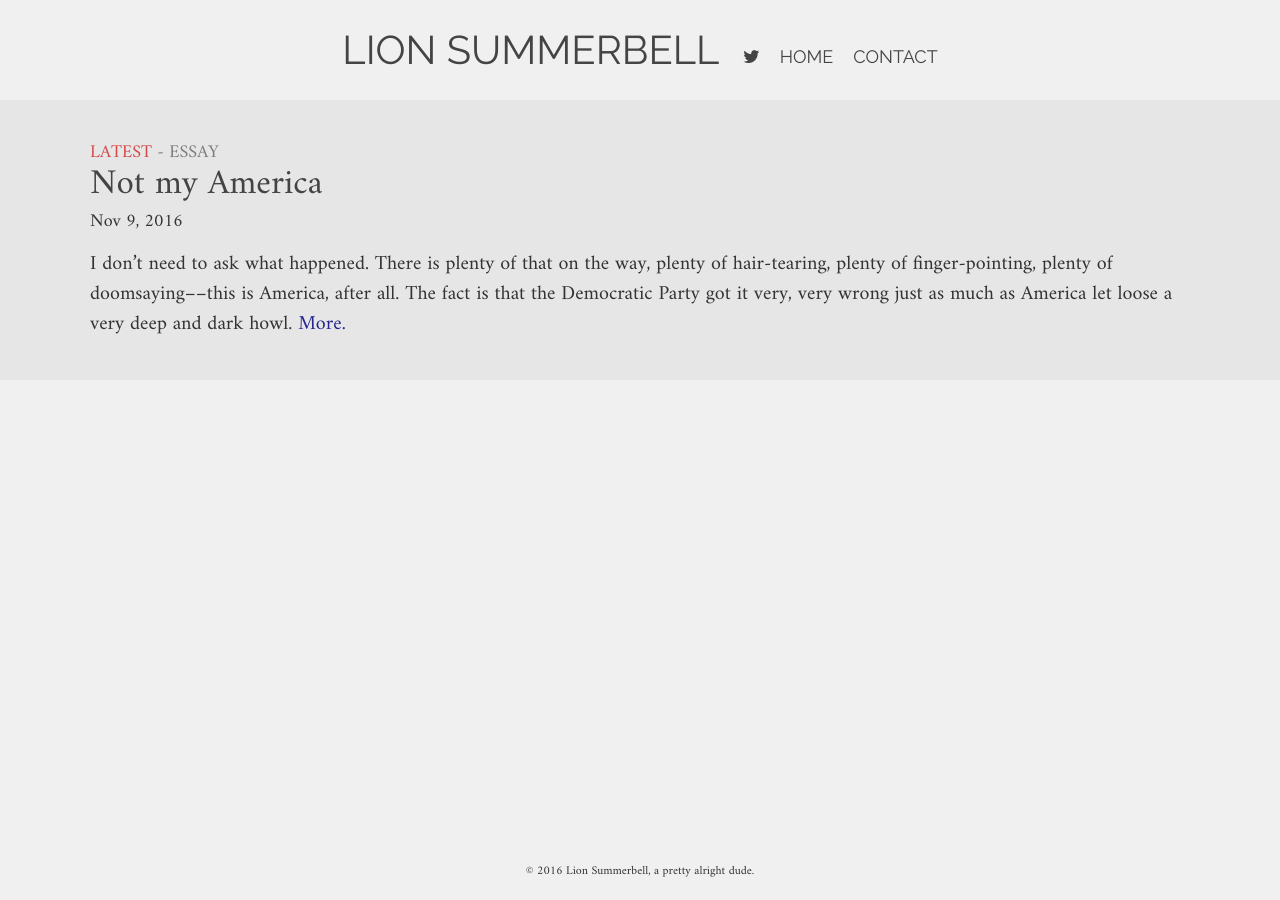
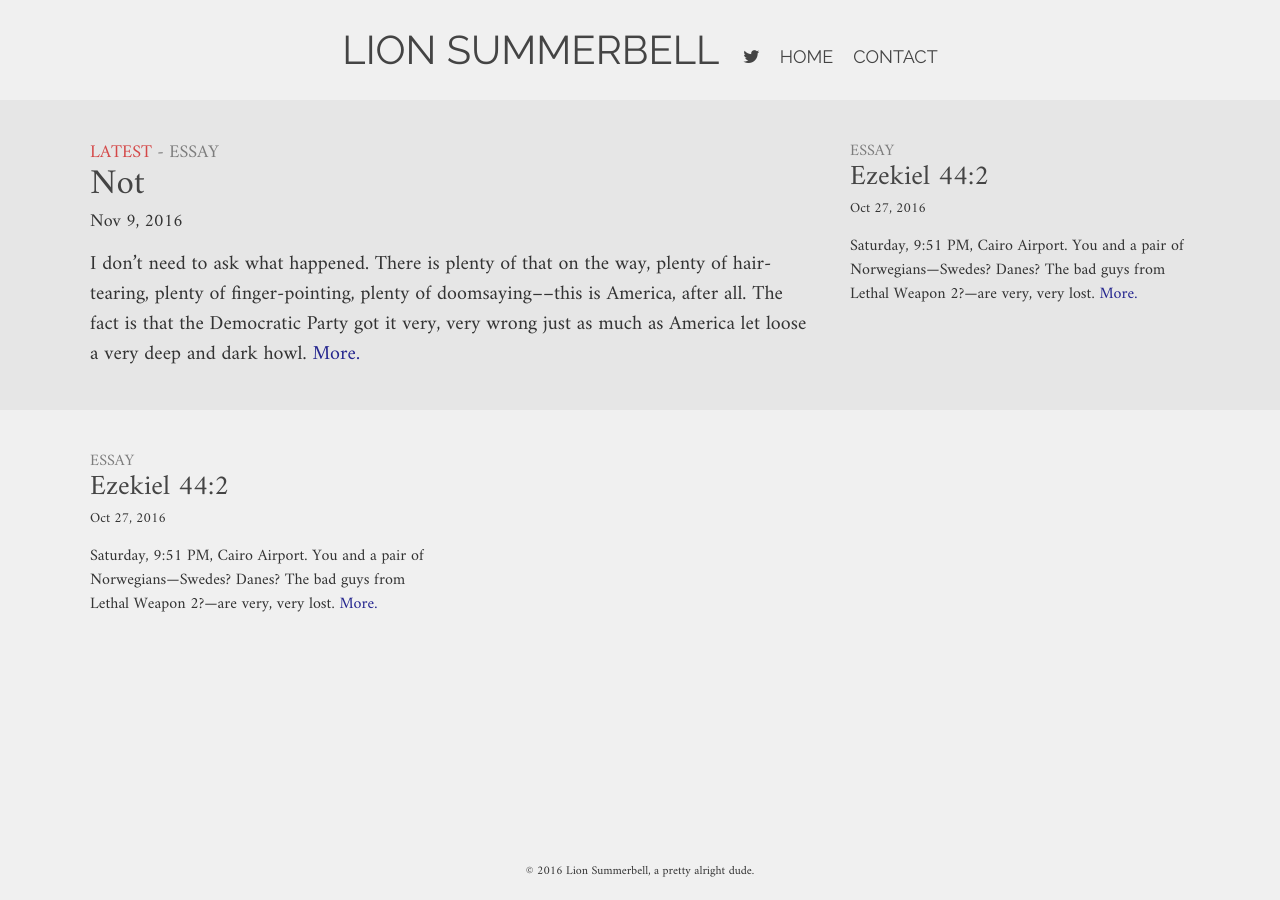
Before and after one commit to smmbll/smmbll.github.io, a Jekyll site: the page built from index.md, in a window 1280 px wide. Built offline with Jekyll 4.4.1, drawn with Linux system fonts in a browser that asks for light colours; some of the changed lines change nothing that is shown.

Commit message:
Readded cairo

```diff
--- /dev/null
+++ b/_posts/2016-10-27-cairo-airport.md
@@ -0,0 +1,158 @@
+---
+layout: post
+title:  Ezekiel 44:2
+date:   2016-10-27 12:37:00 +0200
+author: Lion Summerbell
+type: essay
+---
+Saturday, 9:51 PM, Cairo Airport. You and a pair of Norwegians—Swedes? Danes? The bad guys from Lethal Weapon 2?—are very, very lost.
+
+They’re a strange pair, whatever fjord they crawled out of. They’re identical twins, though the word falls short of capturing the exactitude of their congruence. Identically sexless, identically ageless, hair and skin identically colorless, they’re about as wide around as a belt loop, and they tower over everyone in the airport, scraping the heavens, or at least the PVC ceiling. Their movements are so perfectly articulated that they seem to have more frames per second than reality itself. They see nothing that isn’t one another. And from the way that their eyes meet––the intensity and intimacy of that shared gaze—you know with absolute certainty that each year at the first coming of Spring, they sneak off to the lightless center of a pristine Scandinavian wood to fuck vigorously and decadently in a carbon neutral cabin.
+
+As for why you’re lost with them, that’s a hard question to answer. You weren’t following them, and they certainly weren’t aware of you. The blame seems to lie squarely on the signs, which appear to have been intended for the set of a Kafka play. Down this hall, then up it again; two rights and then a left; shuffle sideways, turn 35 degrees counterclockwise; pirouette; shimmy; first position; demi-plié. All that messhugeneh and where do you end up? At an arrow pointing back the way you came, to a toilet that your aching bladder keeps reminding you will not be there.
+
+At this point, you’re ready to go completely mad. It’s a bum rap, sure, but at this point catastrophic mental collapse would be a welcome reprieve from your current circumstances. You’re all set to start start screaming about satellites when the Vikings come to a sudden halt. With the precision of a synchronized swimming team, their heads swivel pigeon-perfectly, locking onto a single point to their left. The sureness of the movement carries you with it; you, too, look. Through the wet tea bag drone of the overheads, you see a doorway, and that sainted word, ‘Departures’, hovering above. The light from within is pure gold. You would weep, if you didn’t suspect that the Danes would cull you at the first sign of weakness––always with them is it for the good of the herd.
+
+Half-crazed with joy, you practically skip inside. And come to an almost immediate stop–because the machine. A blue steel machine, a black rubber machine, a death’s head machine, the kind that’s called something pseudo-anatomical and Metal Gear-sounding: Sphenctor or Labiarm or Frenulex.
+
+It’s a checkpoint. And you have been checked.
+
+You look around for someone to direct you, but there is no one else there. Theoretically, if you were a real badass, you would walk around the metal detector and just go right on through. If you had iron hands you could punch through concrete–theoretically. If you had self-control and a sustained capacity for empathy, you could be truly happy with yourself and other people—theoretically.
+
+So, good citizen and bad friend that you are, you put your bags onto the scanner’s conveyor belt, square up with the metal detector—that budget Stargate the color of prison pork—and, still buoyed by the not total absence of reason & rationality in Cairo airport, stroll on through.
+
+AAAAAAAAA! goes the alarm.
+
+The world starts to swim at the edges: you are flashing back. You’re being taken to a time before time, a place before place. You are going back—to Belgium.
+
+You are in line at security. Your turn has come. You step up to the metal preparation table. On it, you place your bag, which you open, removing your laptop. This you place into one tray, and your backpack, into another. You then take your other bag, your larger bag, removing from it your toiletries case, and place both of these things into a third tray. A fourth one rounds it off for your phone, wallet, jacket, and all your pockets’ divers Devises. Thusly assembled, you send the convoy onwards and pass through the metal detector, which issues no report. On the other side, you line up in good faith for your turn to reclaim and repackage your property.
+
+There are two belts on the return end, one in front of the other, a plexiglass wall between. A steady stream of bags proceeds from behind the rubber flaps at the scanner’s egress and then down the belt closest to you.
+
+The sea parts: you see your backpack emerge, and then your laptop. These chug along down towards you. You see that your other bag is right behind them, but the backpack reaches you and you’ve only got seconds to grab it before you cause a fifty-car pileup. You get the trays out in the nick of time and take them to the repacking table. Then you come back.
+
+Your bag is not on the belt. Not on the closest one, anyway. It’s going down the far side. You are dimly aware that something is happening, until the point is made very clear when from beyond the cordonne securitaire comes plodding over one of that sullen tribe of meritocracy’s victims, crew-cutted and with shoulders like a wet anthill. His hands are in white gloves, the kind whose wrist the doctor snaps just before going deep into the dark side of the moon. He takes your bag. He has taken your bag. It is now on the docket of the court of no appeal: the inspection zone.
+
+You rush around the corner. The guard is standing, trimly and without expression, at a black table. Your bag is in front of him.
+
+“Shir,” he asks, Flemishly. “Ish thish yuur baak?”
+
+Of course it’s my fucking bag you asshole, you imagine shouting.
+
+“Yes,” you say. “It is.”
+
+The guard’s face remains immutable—all except for one eyebrow, which creeps up, lingers, and comes back down to rest. The sign, you realize, of your impending doom.
+
+“Pleash, shir. Vat ish in yuur baak?” For the life of you you can’t figure out what he means. What did you pack? T-shirts and underwear, mostly clean. Some feuilletons à la Graham Greene–the good ones, you know, when he’s older and angry all of the time–and a nice smutty Black Mask Chandler where the world cozies along on a diet of whiskey highballs and morphine. You struggle to think of anything that could be misconstrued. Do you own one of those nail files that looks like a bowie knife if you turn it just so?
+
+You look at the guard for some sort of sign. His eyes are unnervingly small. You can’t be sure, but, staring into them, you have the feeling that he’s blinking out racial slurs in morse code.
+
+“I don’t know,” you say, and this is the God’s honest truth.
+
+“Sher ish shomeshink in yuur baak, shir.” He sounds as certain of this as he is that the sun will rise tomorrow and that Holland is for pussies. “I haf permishun to inshpect it now.”
+
+You nod, as if this weren’t a command, and are pained by how utterly hapless you are.
+
+He opens your bag and begins emptying its contents onto the table. T-shirts, check. Underwear, check. A book–-_Comedies of the Sexual Life_; at least you did pick a good GG.
+
+You feel that you are being stared at by everyone who goes past; and if you looked up, you wouldn’t be wrong. Everyone is regarding you with a ferocious Nordic hatred for disorder and its flagrant, filthy handmaidens. The ignominy is unrelenting, and it is all for you.He is Spartacus, screams the colosseum all around.
+
+His hand is near the bottom of your bag when it suddenly stops moving. He looks down very intently at what he’s found. Your stomach, meanwhile, is now midway through a career-defining gymnastics routine.
+
+His chin shifts a micron to the right. Sissone, roundoff, back handspring, back tuck. It then describes a similar shift to the left. Triple back handspring into an Arabian, 9.5 for the landing. Then he begins withdrawing the tua culpa. That’s when your heart spins off the low bar to reach the high and misses, slamming into the ground, its career over in a mess of shattered bone and withdrawn endorsements.
+
+The guard’s hand stops moving just before it crests the bag’s zip. He is looking at you with his cop face on. He’s just some shmuck on an hourly, you know that. But he’s a shmuck with power. He’s a power shmuck.
+
+You’re going to be arrested, you realize. You’ll have to call your father. You’re almost 30, so you can’t really get grounded anymore, which is some relief. But you remember that time when you were 10, maybe 11, and you stole some Sour Patch kids from the deli, and your dad didn’t yell at you, he just said you only had one life, and if you did it shitty, it wasn’t his problem. But he sure wasn’t gonna bail you out of jail. You remember that your dad grew up a Methodist, and that he doesn’t believe in happiness. And you know—icily, undeniably—that he wouldn’t, either.
+
+He asks, “Vud yuu like to tell me vat,” and here comes the big reveal, “dish ish?”
+
+You stare into dish; and dish, it stares back.
+
+There are moments in life that are like this: when two separate parts of your brain are talking to you, both with very different opinions, and neither with any awareness of the other’s existence.
+
+There is one part of you that is sure that it knows what you’re looking at it. It’s a cardboard box, six by six, with a fold-over lid. There is no decal on it or any other identifying markings. You know, however, what’s inside it. And moreover, you know that in an age of science, there could be no reason for it to send you to jail.
+
+But there is another part of you that heaps scorn on that kind of naiveté. An age of science? Don’t fool yourself. Reason has flown south for the winter, my friend. And it’s going to be a long, long winter.
+
+Even though you’re looking at something and you know what it must be, you also cannot believe that it is what you think i tis, because you’re going to be imprisoned for having it, and how could that be? Your confusion worsens considerably when the guard opens the box—“I haf yuur permishun to open it,” he tells you—and you are staring at exactly what logic and reason dictate would be there.
+
+Oh, and what is it, anyway? A single black speaker cone. It’s for your roommate, who uses you as an Amazon mule, because you’re both fated to live in a place still yoked to the cart of traditional retail.
+
+Yes, a speaker cone, the first part of your brain is saying. This is plain to see.
+
+A bomb, the second one is saying. Somehow, this is a bomb.
+
+You are trapped, helpless, in the void between these two parallel ontologies. There is nowhere in your mind left to turn to. Your only choice is to submit to the external world for judgment; so you look to the guard, not sure if you’re crying but hoping in fact that you are, and that either pity or revulsion will spare you the rod.
+
+But oddly enough, he isn’t looking back at you at all. In fact, the glow in his eyes suggests that the whole world has gone dark for him—everything except this thing his hand is holding.
+
+“Ju yuu know,” he begins asking, “vat dish ish?”
+
+“It’s a cone,” you say, not believing yourself at all. “For a speaker.”
+
+He closes the box lid and places it on the table. Then he says, “In Belgium, shir,” a short pause for breath, “thish ish not allowed.”
+
+You feel that you should protest. But that’s a kind of hutzpah that’s way above your pay grade. You see, deep down in the halapalegic dark of your conscience is an old truth, a slimy one with legs, and you are down there with that truth right now, you facing it, it facing you.
+
+You both take in a breath. Eh, you pronounce in tandem.
+
+Fuck it.
+
+“Yes, sir,” you tell the guard. “I understand, sir,” you continue lying.
+
+He dips his chin down and up nanometer by nanometer. “Good,” he says. “I vill take it.”
+
+You scoop the rest of your belongings back into your bag and drag it over to the repacking tables. It takes you a few minutes to get everything in order. When you turn back, you see that same guard, off in the middle of the security area. He’s holding something in his hand. You can’t be sure, but it looks like—is that your speaker? His face has got a very certain kind of smile on it, a weightless one, like each corner of his mouth was held aloft by a string wrapped around the waist of a cherub.
+
+Way down in the dark with that truth, you see his covetousness, his , and you know: these are mine, too.
+
+Now crispen reality until you aren’t in (debatably) first-world Belgium. You’re back in Egypt, with a metal detector that’s just gone off, and just like at that inspection table, your mind is racing to understand.
+
+What do you know about Egypt? Hieroglyphics, for one. Those are pretty cool. Sadat—that’s the name of one of their presidents, right? He had something to do with missiles. What about the Islamic Brotherhood? They’re definitely here, or else they’re definitely nearby, but either way they’re definitely a thing.
+
+Your history is hazy, but your fear is clear. This is the third world, man, it tells you. You are supremely fucked. Your only hope is that when they’re shocking your balls below a parking garage on the outskirts of the city, one of the guys will have forgotten to charge his taser.
+
+At that moment, someone other than you and the twins finally appears. It’s a guard, and ‘appears’ isn’t the half of it: he comes running into the room animated by a rage whose purity would put Spanish cocaine to shame.
+
+An eggplant and a stun gun leap into your thoughts.
+
+The guard sees you, and them, and immediately begins waving his hands at everything that everyone is doing. He shouts many things in Arabic. Unsurprisingly, neither you nor the Northern Europeans are fluent speakers. This only deepens his fury.
+
+The twins have by now come onto your side, though the scanner stayed silent for them. They could go on now, but they don’t. For them, conscious life is inescapably adirectional. All that is real is sensation, that which quickens the blood. What do they care but to burn the world on the pyre of their passion and frenzy?
+
+The guard is coming towards you. Fuck. At least you’ve spent enough time shitting yourself now that later, when your nervous system collapses under high voltage scrutiny, you won’t do something embarrassing.
+
+The twins are watching you, their eyes red with appetite, as they hum a Greensleeve-y ode to lust, new blood, and the moistened frenzy of copulative generation.
+
+The guard is close. He is now in front of you. His eyes are an epic of upset; they are closing in like guilt-seeking missiles, and you are sure that you are the one who will hang, you, the Robespierre of this twelve-by-ten directorate. You, you, you’re sure it’s you, positive it’s you, right up until and past the point that you recognize a skew in his footwork, an angle that grows and grows until he is clear of you by a man’s height and beyond, and he is walking past you, and he has walked past.
+
+He goes to the other side of the metal detector. There’s a suitcase on it, a gargantuan Rimowa, that you see has gotten stuck on its way in.
+
+You try to catch one of the twins’ attention, but something about the unmiscegenated blueness of their stare makes your spine go colorless, and your eyes take flight, crazed, searching for something, anything with a flaw.
+
+The guard screams at the suitcase, which pleads the fifth. He begins pushing it. It’s a valiant move, but doomed by some very simple physical constraints. Force won’t be the deciding factor in getting something 36” across to make it through a passage no wider than a Taschenbook.
+
+Do I… go? The question hangs in your thoughts, until you realize that only you will be able to answer it.
+
+The twins, meanwhile, have lost interest in you now that you’ve escaped annihilation. They’re watching the guard struggling with a certain, and very canine, intent. His body has grown more and more agitated the more he fails to bend reality to his will. He’s like a reverse Titanic: water is pouring out of him through every means. He’s as red as Russia, and his breath has to be wrestled into him in cigarette-shrunken gasps.
+
+The twins are drawn to this like mill to grist. It’s magnetic: their bodies are literally being pulled forward, farther and farther, as they’re drawn to the spectacle of a will defeated in its fullest exercise. They’re gripping each other’s hands to the point of trembling. Veins would be popping out in bas-relief, if there was any blood in their bodies.
+
+The guard is losing strength. He pushes, but his feet keep sliding out from under him, and on the fifth attempt, he wavers, then falters, and just like that his dissolution is complete. He slumps against the back of the suitcase and slides to the ground, heaving, sweating, eyes like cue balls, perfectly round, perfectly desolate.
+
+At this, the twins snap. You feel, but don’t hear, them flee. It’s an odd sort of cold they leave behind, one that is also warm, and wet, and viscous.
+
+So now it’s just you—and everyone else in Cairo airport too, who are totally unfazed. People are walking through the metal detector with their bags on their shoulders. The alarm repeatedly goes off, and no one pays attention. They’re all Egyptians, and they all know the score. What do they need first-world protocols for? Who the hell wants to be Belgium anyway?
+
+Certainly not you. And with that, you shoulder your own bag and fuck right off towards the departures lounge.
+
+Later, at a Lavazza coffee kiosk, waiting for the guy who listened to you say ‘black tea with milk’ three times to bring you a cappuccino, you have a brief attack of conscience. You wonder about all the people and suitcases that got through. Did one of them have tomorrow’s breaking news in it? Was it right that you and a potential mass murderer both benefitted from a blanket policy of let-do? Isn’t there a reason for the rules?
+
+But really, you’ll never escape your mind’s farthest depths, that lightless primordial trench. Even now, you can feel the squish of its ectoplasmic bottom beneath your feet.
+
+The Lavazza guy gives you your drink. As you sip the stone-cold Nespresso with grade-_waaw_ milk, you think about the twins, back home, safe in the woods, their bodies enmeshed beneath two single duvets, as the night dances with abandon to the dithyramb of their incestuous coupling.
+
+You remember the Belgian guard, his gleeful smile, the reverence with which he stared at your speaker that was now his, all his.
+
+There’s a lesson in all this, about fear, about propriety, about desire. A paper could be written. But brevity, wit; and mainly, after all this, brevity. Freedom is a conspicuous consumption; there’s no joy in possessing it if everyone else does. Or, in brief: Belgium’s what we want in the streets, and Cairo’s what we keep for the sheets
--- a/_posts/2016-10-20-cairo-airport.md
+++ b/_posts/2016-11-09-not-my-america.md
@@ -1,6 +1,6 @@
 ---
 layout: post
-title:  Not my America
+title:  Not
 date:   2016-11-09 13:15:00 +0200
 author: Lion Summerbell
 type: essay
```
